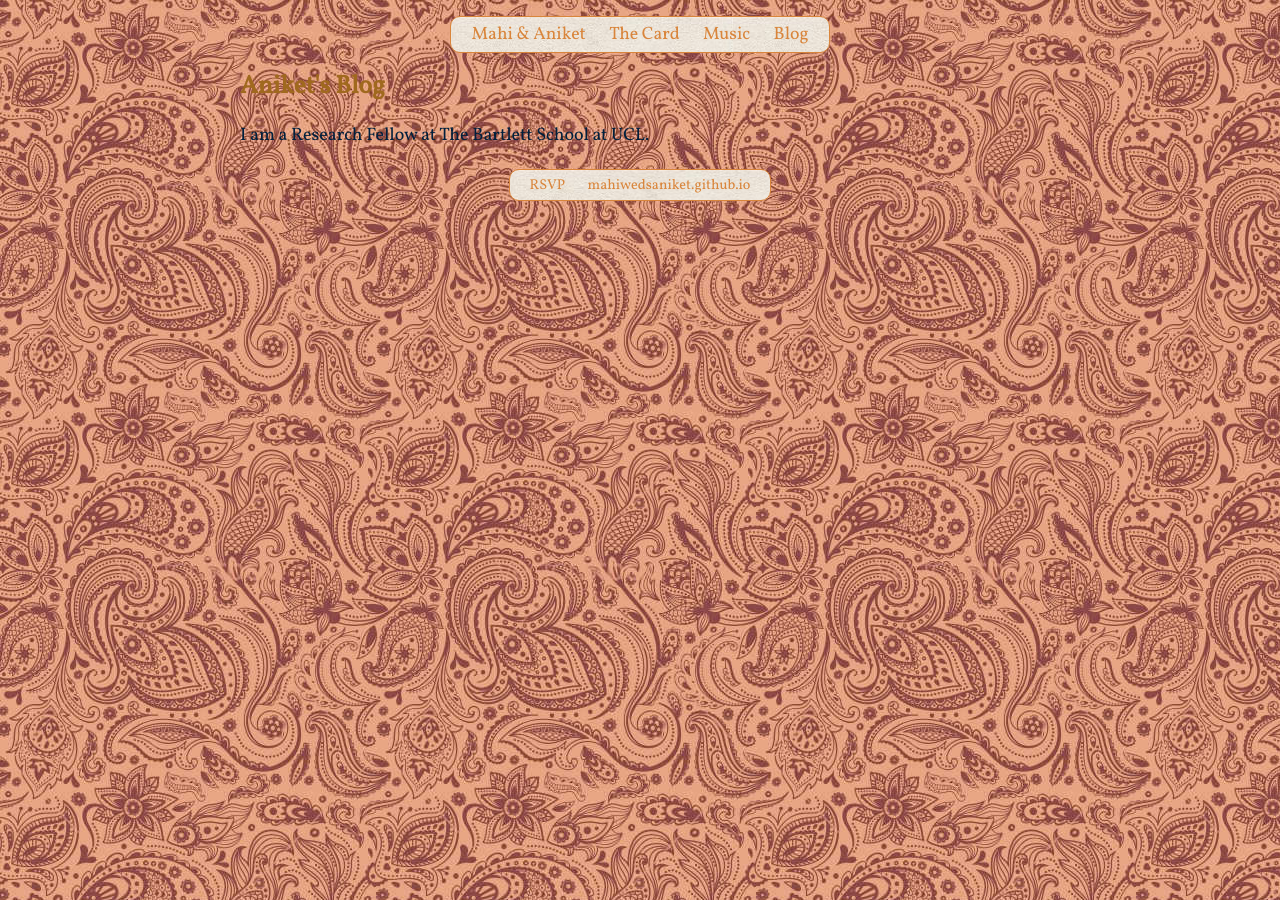
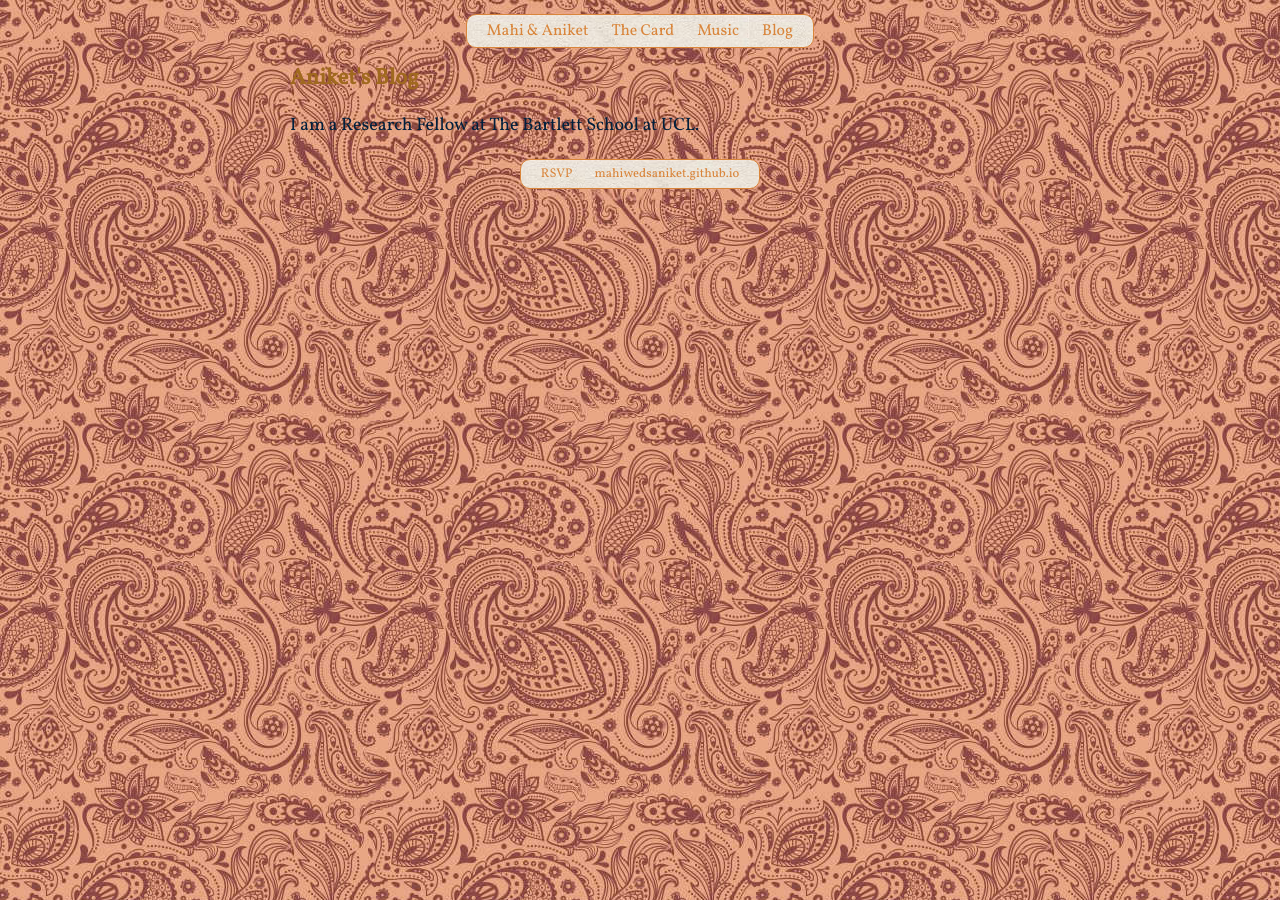
Before and after one commit to mahiwedsaniket/mahiwedsaniket.github.io, a Jekyll site: the page built from cv/index.html, in a window 1280 px wide. Built offline with Jekyll 4.4.1, drawn with Linux system fonts in a browser that asks for light colours.

Commit message:
All done

```diff
--- a/css/main.css
+++ b/css/main.css
@@ -1,19 +1,19 @@
 body {
     margin: 0px auto;
     width: 97%;
-	max-width: 800px;
+	max-width: 700px;
     color: rgb(160,105,30);
     background-color: #F5F3EE;
 	background: url("../fig/fade_blue_gota.jpg") ;
 	font-family: 'Vollkorn', "Times New Roman", Times, serif;
-	font-size: 18px;
+	font-size: 16px;
 }
 
-@media only screen and (max-width: 500px) {
+@media only screen and (max-width: 768px) {
 	body {
 	    margin: 0px auto;
-	    width: 97%;
-		max-width: 800px;
+	    width: 99%;
+/*		max-width: 800px;*/
 	    color: rgb(160,105,30);
 	    background-color: #F5F3EE;
 		background: url("../fig/fade_blue_gota.jpg") ;
@@ -77,10 +77,10 @@ p {
     color: rgb(0,32,61);
 }
 
-@media only screen and (max-width: 500px) {
+@media only screen and (max-width: 768px) {
 	p {
 		font-size: 20px;
-	    line-height: 1.4;
+	    line-height: 1.2;
 	    color: rgb(0,32,61);
 	}
 }
```
